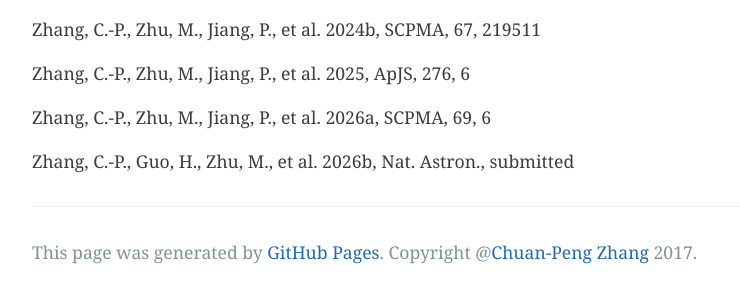
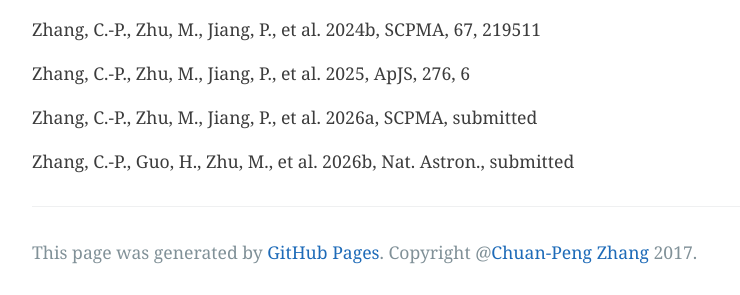
Before and after one commit to zcp521/zcp521.github.io, a Jekyll site: the page built from research.md, in a window 1280 px wide and 900 px high, scrolled down 2815 px. Shown: the part 602-897 px from the top of the window, without its empty margins (64-804 px from the left). Built offline with Jekyll 4.4.1, drawn with Linux system fonts in a browser that asks for light colours.

Commit message:
Update research.md

```diff
--- a/research.md
+++ b/research.md
@@ -92,6 +92,6 @@ Zhang, C.-P., Zhu, M., Jiang, P., et al. 2024b, SCPMA, 67, 219511
 
 Zhang, C.-P., Zhu, M., Jiang, P., et al. 2025, ApJS, 276, 6
 
-Zhang, C.-P., Zhu, M., Jiang, P., et al. 2026a, SCPMA, 69, 6
+Zhang, C.-P., Zhu, M., Jiang, P., et al. 2026a, SCPMA, submitted
 
 Zhang, C.-P., Guo, H., Zhu, M., et al. 2026b, Nat. Astron., submitted
```
